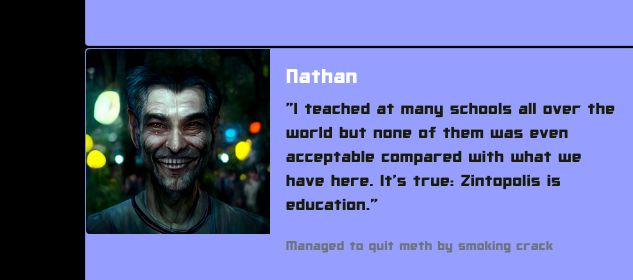
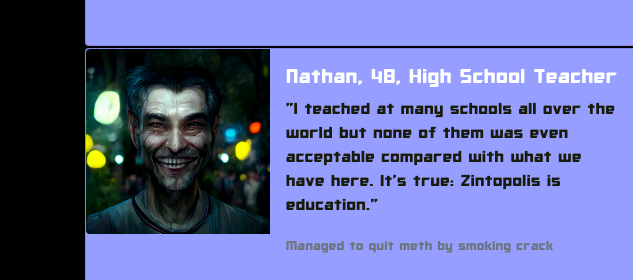
Before and after one commit to Phob3tor/Zintopolis-Landing-Page, a plain HTML site: page index.html in a window 1280 px wide. Shown: the part 4691-4971 px from the top of the page, 0-633 px from the left. Drawn offline with Linux system fonts and the light colour scheme.

Commit message:
Update index.html

```diff
--- a/index.html
+++ b/index.html
@@ -223,7 +223,7 @@
                                 </div>
                                 <div class="col-md-8">
                                     <div class="card-body">
-                                        <h5 class="card-title">Nathan</h5>
+                                        <h5 class="card-title">Nathan, 48, High School Teacher</h5>
                                         <p class="card-text quote-text">"I teached at many schools all over the world but none of them was even acceptable compared with what we have here. It's true: Zintopolis is education."</p>
                                         <p class="card-text"><small class="text-muted">Managed to quit meth by smoking crack</small></p>
                                     </div>
```
